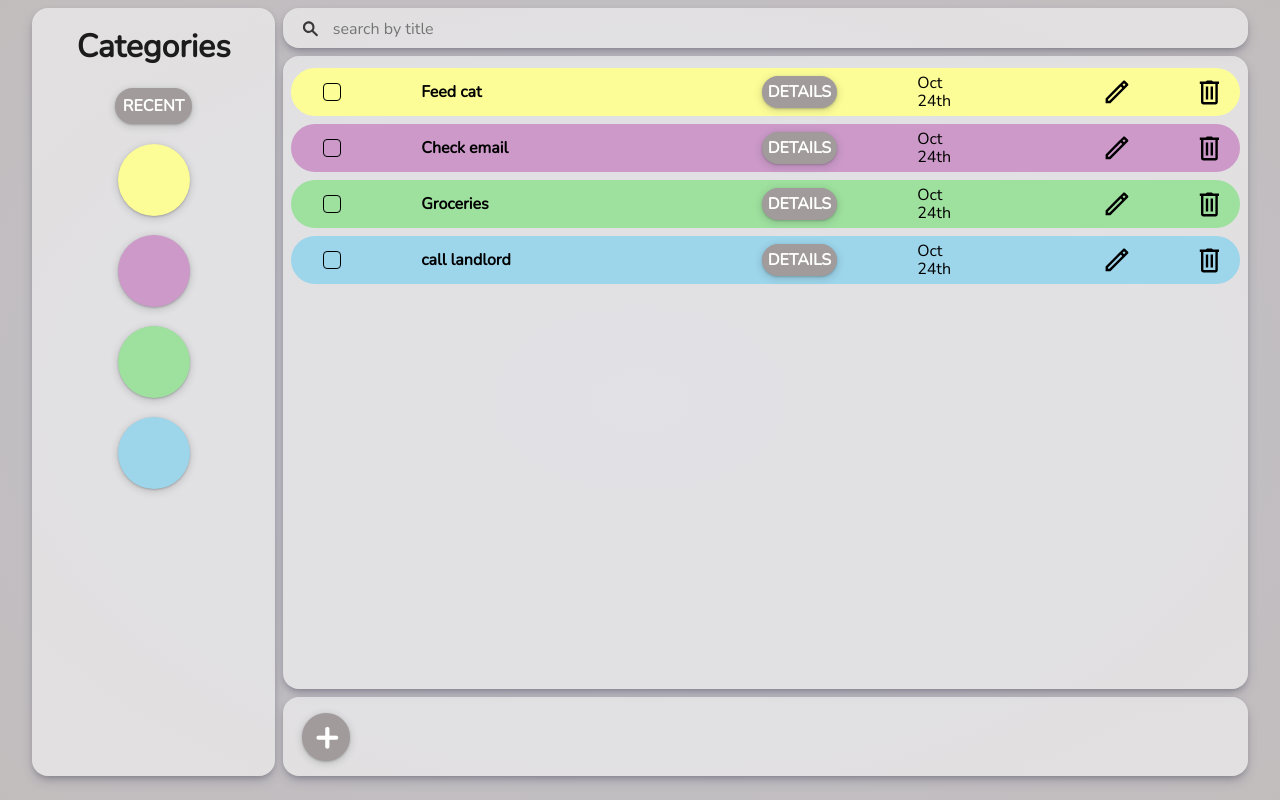
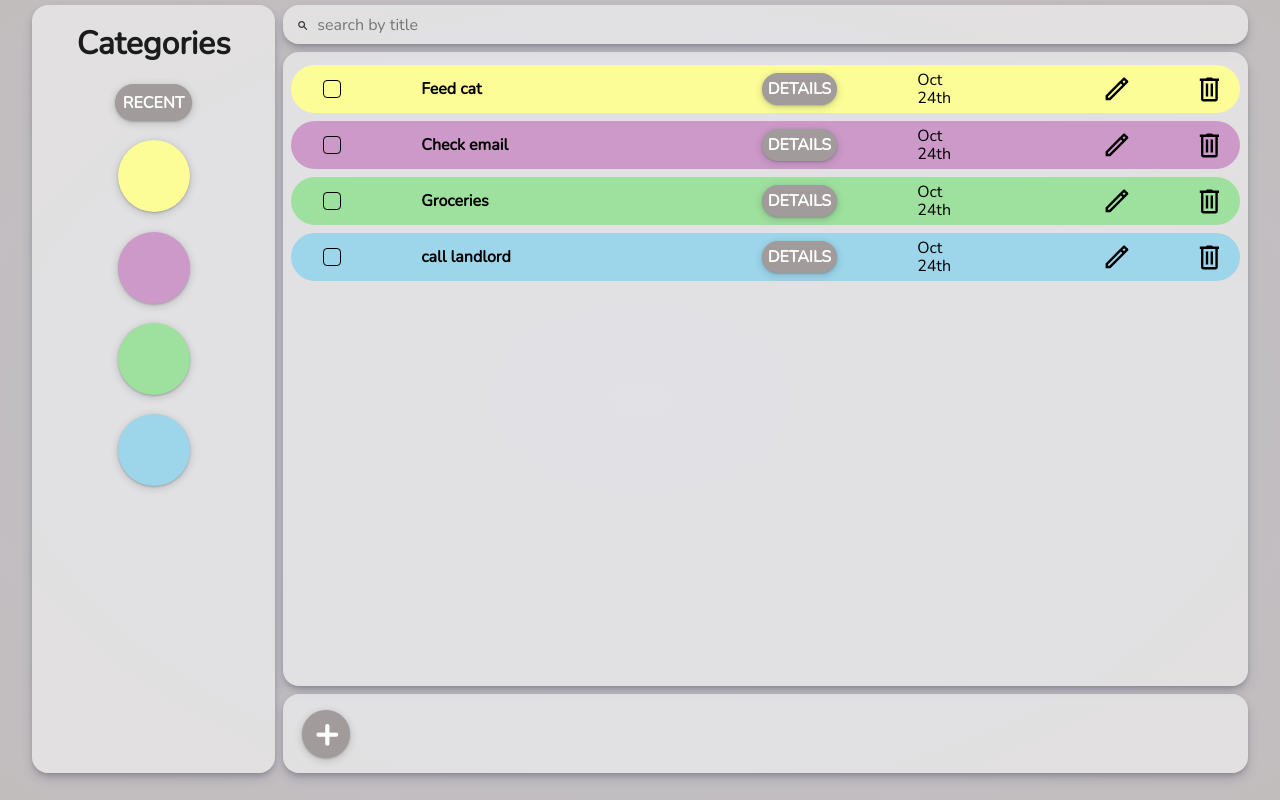
Before and after one commit to homeworkmon/To-do-list, a website built with webpack: page dist/index.html in a window 1280 px wide. Built offline with nearby package versions, Linux system fonts and the light colour scheme.

Commit message:
more UI fixes

```diff
--- a/src/style.css
+++ b/src/style.css
@@ -28,7 +28,7 @@ button {
 }
 .content {
     height: 100%;
-    margin: 0.5rem 2rem;
+    margin: 0.3rem 2rem;
     padding: 0;
     display: grid;
     grid-template-columns: 20% 1fr 1fr;
@@ -51,6 +51,7 @@ button {
     height: 100%;
     display: flex;
     justify-content: flex-start;
+    align-items: center;
     padding-left: 0.5rem;
 }
 #searchbar {
@@ -245,7 +246,7 @@ button {
 .modal-card {
     position: relative;
     margin: auto;
-    margin-top: 10%;
+    margin-top: 5%;
     padding: 2rem;
     border-radius: 1rem;
     width: 32rem;
```
